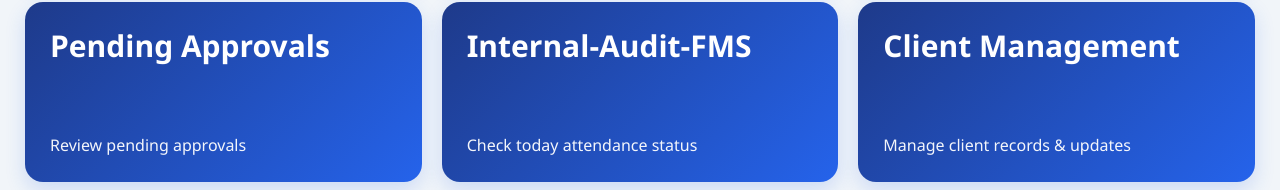
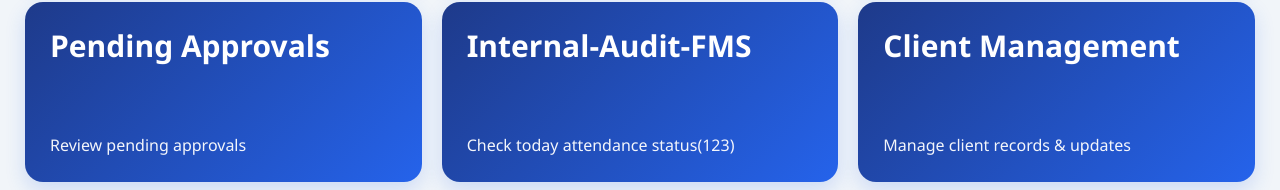
Before and after one commit to vipinnayak/agrawal-portal, a React (Create React App) app: page /ca-harsh-sharma in a window 1280 px wide. Shown: the part 610-800 px from the top of the page. Built offline with nearby package versions, Linux system fonts and the light colour scheme.

Commit message:
Updated CAHARSHSHARMA page

```diff
--- a/src/pages/CAHARSHSHARMA.jsx
+++ b/src/pages/CAHARSHSHARMA.jsx
@@ -97,7 +97,7 @@ export default function CAHARSHSHARMA() {
         >
           <h2 style={styles.cardTitle}>Internal-Audit-FMS</h2>
           <p style={styles.cardText}>
-            Check today attendance status
+            Check today attendance status(123)
           </p>
         </div>
 
```
